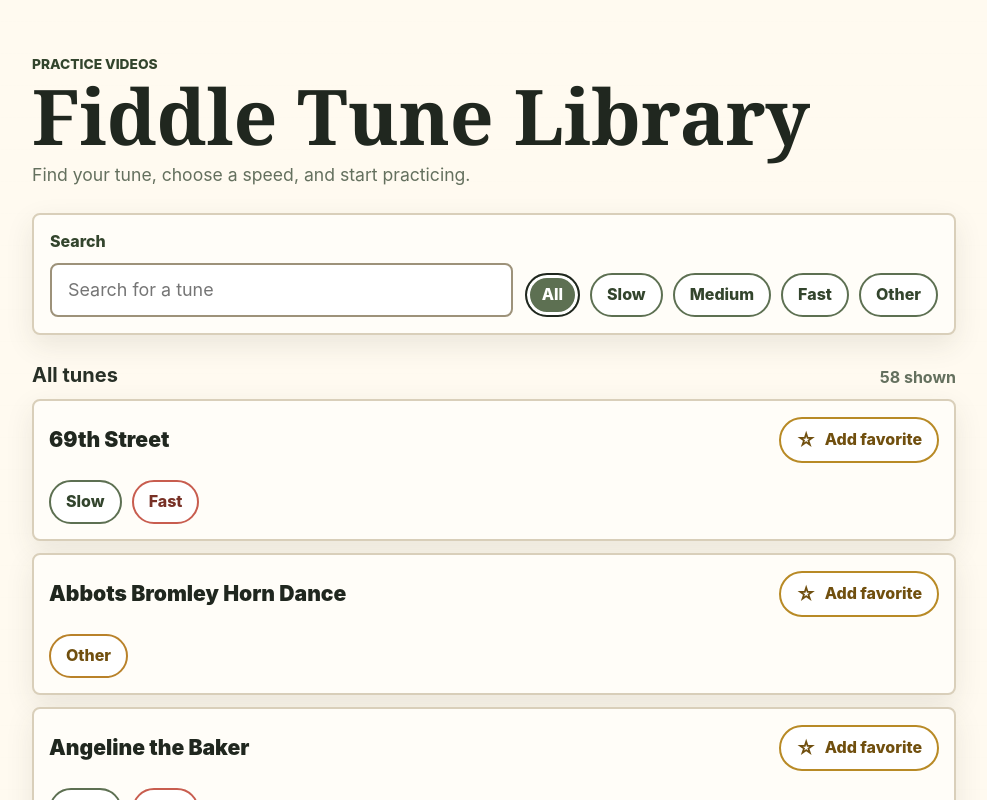
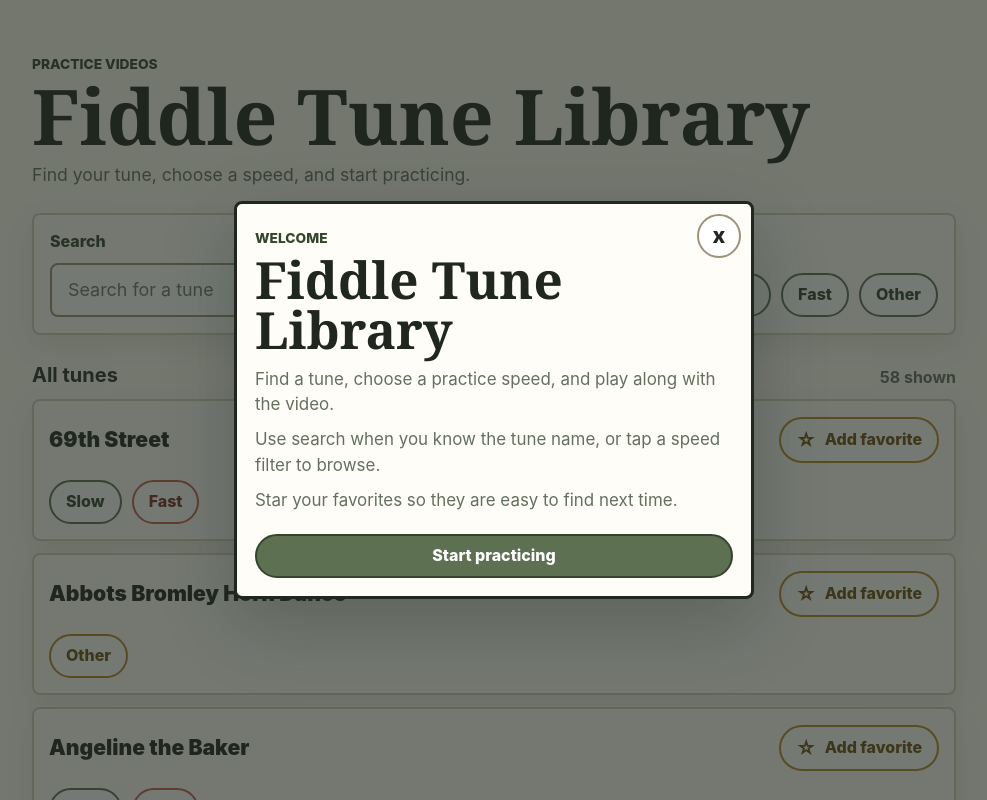
Before and after one commit to sargondj/fiddle-tune-library, a React (Vite) app: page / in a window 1280 px wide. Shown: the top 800 px of the page, without its empty margins (146-1133 px from the left). Built offline with nearby package versions, Linux system fonts and the light colour scheme.

Commit message:
Added popup plus tune pdf link
Added popup plus tune pdf link

```diff
--- a/src/App.tsx
+++ b/src/App.tsx
@@ -1,6 +1,7 @@
 import { useEffect, useMemo, useState } from 'react';
 import { TuneDetail } from './components/TuneDetail';
 import { TuneLibrary } from './components/TuneLibrary';
+import { WelcomeDialog } from './components/WelcomeDialog';
 import { groupTunes, parseCsv, type Tune, type TuneVideo } from './lib/tunes';
 import { loadFavorites, saveFavorites } from './lib/favorites';
 
@@ -15,6 +16,7 @@ export default function App() {
   const [selection, setSelection] = useState<Selection | null>(null);
   const [isLoading, setIsLoading] = useState(true);
   const [loadError, setLoadError] = useState(false);
+  const [showWelcome, setShowWelcome] = useState(true);
 
   useEffect(() => {
     const controller = new AbortController();
@@ -72,6 +74,8 @@ export default function App() {
 
   return (
     <main className="app-shell">
+      {showWelcome && <WelcomeDialog onClose={() => setShowWelcome(false)} />}
+
       {selection && selectedTune ? (
         <TuneDetail
           tune={selectedTune}
--- a/src/components/TuneDetail.tsx
+++ b/src/components/TuneDetail.tsx
@@ -74,6 +74,15 @@ export function TuneDetail({ tune, initialVideoKey, isFavorite, onBack, onToggle
 
       {selectedVideo ? <YouTubePlayer video={selectedVideo} /> : <p className="notice">Video link coming soon.</p>}
 
+      {tune.pdfUrl && (
+        <section className="resource-section" aria-labelledby="resource-title">
+          <h2 id="resource-title">Sheet music</h2>
+          <a className="link-button" href={tune.pdfUrl} target="_blank" rel="noreferrer">
+            PDF of this tune
+          </a>
+        </section>
+      )}
+
       {tune.notes.length > 0 && (
         <section className="notes-section" aria-labelledby="notes-title">
           <h2 id="notes-title">Notes</h2>
--- /dev/null
+++ b/src/components/WelcomeDialog.tsx
@@ -0,0 +1,38 @@
+type Props = {
+  onClose: () => void;
+};
+
+export function WelcomeDialog({ onClose }: Props) {
+  return (
+    <div className="dialog-backdrop" role="presentation">
+      <section
+        className="welcome-dialog"
+        role="dialog"
+        aria-modal="true"
+        aria-labelledby="welcome-title"
+        aria-describedby="welcome-description"
+      >
+        <button
+          className="dialog-close"
+          type="button"
+          aria-label="Close welcome message"
+          onClick={onClose}
+        >
+          x
+        </button>
+
+        <p className="eyebrow">Welcome</p>
+        <h2 id="welcome-title">Fiddle Tune Library</h2>
+        <div id="welcome-description" className="welcome-copy">
+          <p>Find a tune, choose a practice speed, and play along with the video.</p>
+          <p>Use search when you know the tune name, or tap a speed filter to browse.</p>
+          <p>Star your favorites so they are easy to find next time.</p>
+        </div>
+
+        <button className="dialog-primary" type="button" onClick={onClose}>
+          Start practicing
+        </button>
+      </section>
+    </div>
+  );
+}
--- a/src/lib/tunes.ts
+++ b/src/lib/tunes.ts
@@ -12,6 +12,7 @@ export type TuneRow = {
   source_link_label?: string;
   extraction_status?: string;
   notes?: string;
+  pdf_url?: string;
   rowIndex: number;
 };
 
@@ -32,6 +33,7 @@ export type Tune = {
   name: string;
   videos: TuneVideo[];
   notes: string[];
+  pdfUrl: string;
 };
 
 const speedOrder: Record<SpeedGroup, number> = {
@@ -64,6 +66,7 @@ export function parseCsv(csv: string): TuneRow[] {
       source_link_label: clean(row.source_link_label),
       extraction_status: clean(row.extraction_status),
       notes: clean(row.notes),
+      pdf_url: clean(row.pdf_url),
       rowIndex: index,
     }));
 }
@@ -77,7 +80,7 @@ export function groupTunes(rows: TuneRow[]): Tune[] {
     const id = clean(row.tune_id) || slugify(name);
 
     if (!grouped.has(id)) {
-      grouped.set(id, { id, name, videos: [], notes: [] });
+      grouped.set(id, { id, name, videos: [], notes: [], pdfUrl: '' });
       seenVideoIdsByTune.set(id, new Set());
     }
 
@@ -97,6 +100,10 @@ export function groupTunes(rows: TuneRow[]): Tune[] {
 
     if (notes && !tune.notes.includes(notes)) {
       tune.notes.push(notes);
+    }
+
+    if (!tune.pdfUrl && isUsableUrl(row.pdf_url)) {
+      tune.pdfUrl = clean(row.pdf_url);
     }
 
     tune.videos.push({
@@ -214,3 +221,15 @@ function usefulNotes(notes?: string): string {
 
   return value;
 }
+
+function isUsableUrl(url?: string): boolean {
+  const value = clean(url);
+  if (!value) return false;
+
+  try {
+    const parsed = new URL(value);
+    return parsed.protocol === 'http:' || parsed.protocol === 'https:';
+  } catch {
+    return false;
+  }
+}
--- a/src/styles.css
+++ b/src/styles.css
@@ -136,7 +136,9 @@ h2 {
 .speed-button,
 .favorite-button,
 .back-button,
-.link-button {
+.link-button,
+.dialog-primary,
+.dialog-close {
   min-height: 44px;
   border: 2px solid var(--green);
   border-radius: 999px;
@@ -303,6 +305,7 @@ h2 {
 }
 
 .video-fallback,
+.resource-section,
 .notes-section {
   border: 2px solid var(--line);
   border-radius: 8px;
@@ -317,6 +320,7 @@ h2 {
   line-height: 1.55;
 }
 
+.resource-section h2,
 .notes-section h2 {
   margin-bottom: 8px;
 }
@@ -325,6 +329,68 @@ h2 {
   display: inline-flex;
   align-items: center;
   justify-content: center;
+}
+
+.dialog-backdrop {
+  position: fixed;
+  inset: 0;
+  z-index: 20;
+  display: grid;
+  place-items: center;
+  padding: 18px;
+  background: rgba(32, 39, 31, 0.62);
+}
+
+.welcome-dialog {
+  position: relative;
+  width: min(100%, 520px);
+  border: 3px solid #20271f;
+  border-radius: 8px;
+  padding: 26px 18px 18px;
+  background: var(--white);
+  box-shadow: 0 24px 70px rgba(32, 39, 31, 0.28);
+}
+
+.welcome-dialog h2 {
+  margin-bottom: 12px;
+  color: #20271f;
+  font-family: Georgia, "Times New Roman", serif;
+  font-size: clamp(2rem, 10vw, 3.2rem);
+  line-height: 0.98;
+}
+
+.welcome-copy {
+  display: grid;
+  gap: 10px;
+  margin-bottom: 20px;
+}
+
+.welcome-copy p {
+  margin-bottom: 0;
+  color: var(--muted);
+  font-size: 1.06rem;
+  line-height: 1.5;
+}
+
+.dialog-close {
+  position: absolute;
+  top: 10px;
+  right: 10px;
+  display: inline-grid;
+  width: 44px;
+  min-width: 44px;
+  padding: 0;
+  place-items: center;
+  border-color: #9d927a;
+  color: #20271f;
+  font-size: 1.35rem;
+}
+
+.dialog-primary {
+  width: 100%;
+  border-color: var(--green-dark);
+  background: var(--green);
+  color: #ffffff;
 }
 
 @media (min-width: 700px) {
```
Also changed, not shown: public/data/tunes.csv, 1 other file (tests, documents, lock files or other folders).
